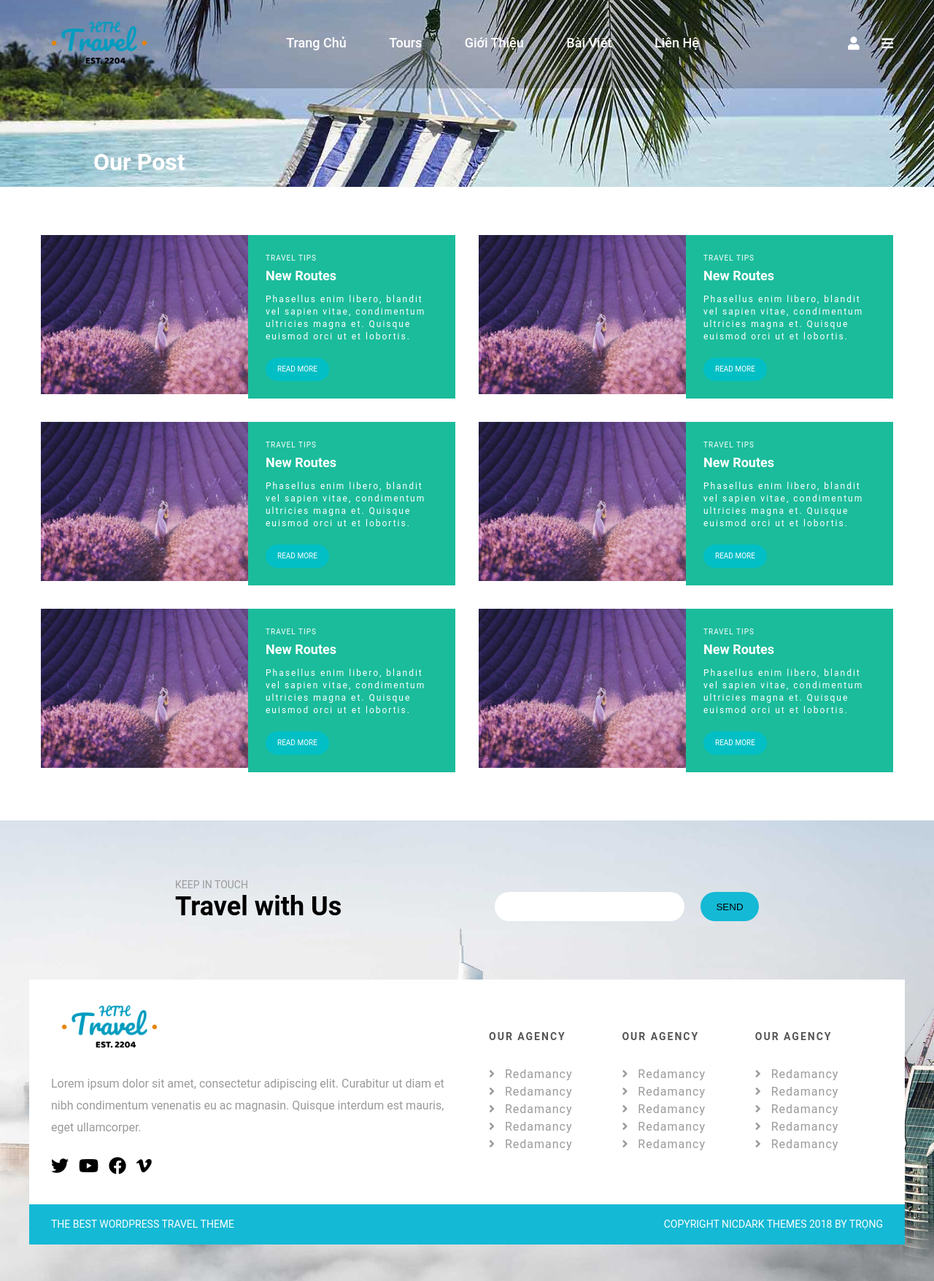
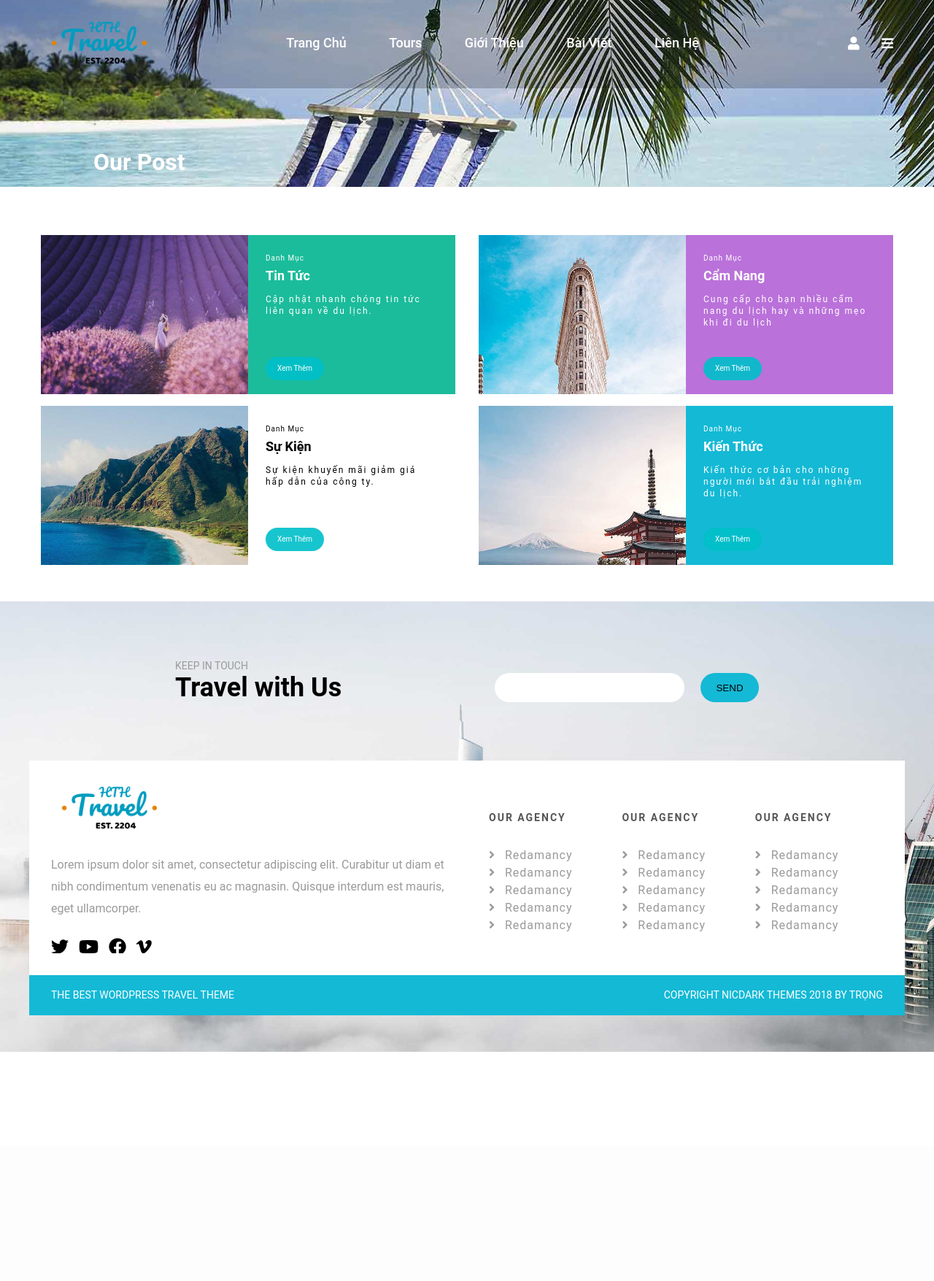
Before and after one commit to hoandz2002/teamok-duan1-, a PHP site: page /duan1/post.php in a window 1280 px wide. Shown: the whole page at 73% size. After the commit the page ends 1441 px from the top, so only its background shows below. Run offline with PHP 8.4, Linux system fonts and the light colour scheme; data that the repository does not hold is empty.

Commit message:
bai viet

```diff
--- a/asset/css/post.css
+++ b/asset/css/post.css
@@ -13,4 +13,6 @@
     font-size: 12px;
     line-height: 16px;
     letter-spacing: 2px;
+    min-height: 67px;
+    display: block;
 }
--- a/header.php
+++ b/header.php
@@ -8,7 +8,8 @@ if (empty($_SESSION['user']) == false) {
     <li class="header__navbar-item-child"><a href="/duan1/cart.php" class="header__navbar-link-child">Giỏ hàng</a></li>
         <li class="header__navbar-item-child"><a href="/duan1/logout.php" class="header__navbar-link-child">Đăng xuất</a></li>';
 } else {
-    $name = '<li class="header__navbar-item-child"><a href="/duan1/login_form.php" class="header__navbar-link-child">Đăng nhập</a></li>';
+    $name = '<li class="header__navbar-item-child"><a href="/duan1/login_form.php" class="header__navbar-link-child">Đăng nhập</a></li>
+    <li class="header__navbar-item-child"><a href="/duan1/cart.php" class="header__navbar-link-child">Giỏ hàng</a></li>';
 }
 ?>
 <!DOCTYPE html>
@@ -37,10 +38,10 @@ if (empty($_SESSION['user']) == false) {
                     <a href="/duan1/about.php" class="header__navbar-item__link">Giới Thiệu</a>
                 </li>
                 <li class="header__navbar-item">
-                    <a href="#" class="header__navbar-item__link">Bài Viết</a>
+                    <a href="/duan1/post.php" class="header__navbar-item__link">Bài Viết</a>
                     <ul class="header__navbar-list-child">
                         <?php foreach ($data_cate as $ds) { ?>
-                            <li class="header__navbar-item-child"><a href="/duan1/post.php" class="header__navbar-link-child"><?php echo $ds['name_cate_post']; ?></a></li>
+                            <li class="header__navbar-item-child"><a href="/duan1/post_cate.php?id_cate_post=<?php echo $ds['id_cate_post']; ?>" class="header__navbar-link-child"><?php echo $ds['name_cate_post']; ?></a></li>
                         <?php } ?>
                     </ul>
                 </li>
--- a/post.php
+++ b/post.php
@@ -12,7 +12,11 @@
     <link rel="stylesheet" href="/duan1/asset/css/post.css">
     <link rel="stylesheet" href="/duan1/asset/css/responsive.css">
     <style>
-
+        .grid__column-2 {
+            width: 50%;
+            height: 234px;
+            overflow: hidden;
+        }
     </style>
 </head>
 
@@ -31,88 +35,58 @@
                         </div>
                         <div class="pd-24 grid__column-2" style="background-color: #1bbc9b;">
                             <div class="post-heading">
-                                <p>TRAVEL TIPS</p>
-                                <h2>New Routes</h2>
+                                <p>Danh Mục</p>
+                                <h2>Tin Tức</h2>
                                 <span>
-                                Phasellus enim libero, blandit vel sapien vitae, condimentum ultricies magna et. Quisque euismod orci ut et lobortis.
+                                    Cập nhật nhanh chóng tin tức liên quan về du lịch.
                                 </span>
                             </div>
-                            <a href="/duan1/post_detail.php" class="btn" style="padding: 8px 16px; margin-top: 20px; font-size: 10px;">READ MORE</a>
+                            <a href="/duan1/post_cate.php?id_cate_post=1" class="btn" style="padding: 8px 16px; margin-top: 20px; font-size: 10px;">Xem Thêm</a>
                         </div>
                     </div>
                     <div class="grid__row pd-16 grid__column-2">
                         <div class="grid__column-2">
-                            <img src="/duan1/asset/img/blog-4.jpg" alt="" class="img">
+                            <img src="/duan1/asset/img/blog-3.jpg" alt="" class="img">
                         </div>
-                        <div class="pd-24 grid__column-2" style="background-color: #1bbc9b;">
+                        <div class="pd-24 grid__column-2" style="background-color: #BA71DA;">
                             <div class="post-heading">
-                                <p>TRAVEL TIPS</p>
-                                <h2>New Routes</h2>
+                                <p>Danh Mục</p>
+                                <h2>Cẩm Nang</h2>
                                 <span>
-                                Phasellus enim libero, blandit vel sapien vitae, condimentum ultricies magna et. Quisque euismod orci ut et lobortis.
+                                    Cung cấp cho bạn nhiều cẩm nang du lịch hay và những mẹo khi đi du lịch
                                 </span>
                             </div>
-                            <a href="/duan1/post_detail.php" class="btn" style="padding: 8px 16px; margin-top: 20px; font-size: 10px;">READ MORE</a>
+                            <a href="/duan1/post_cate.php?id_cate_post=2" class="btn" style="padding: 8px 16px; margin-top: 20px; font-size: 10px;">Xem Thêm</a>
                         </div>
                     </div>
                     <div class="grid__row pd-16 grid__column-2">
                         <div class="grid__column-2">
-                            <img src="/duan1/asset/img/blog-4.jpg" alt="" class="img">
+                            <img src="/duan1/asset/img/blog-2.jpg" alt="" class="img">
                         </div>
-                        <div class="pd-24 grid__column-2" style="background-color: #1bbc9b;">
-                            <div class="post-heading">
-                                <p>TRAVEL TIPS</p>
-                                <h2>New Routes</h2>
+                        <div class="pd-24 grid__column-2" style="background-color: #ffffff;">
+                            <div class="post-heading"  style=" color: black;">
+                                <p>Danh Mục</p>
+                                <h2>Sự Kiện</h2>
                                 <span>
-                                Phasellus enim libero, blandit vel sapien vitae, condimentum ultricies magna et. Quisque euismod orci ut et lobortis.
+                                    Sự kiện khuyến mãi giảm giá hấp dẫn của công ty.
                                 </span>
                             </div>
-                            <a href="/duan1/post_detail.php" class="btn" style="padding: 8px 16px; margin-top: 20px; font-size: 10px;">READ MORE</a>
+                            <a href="/duan1/post_cate.php?id_cate_post=3" class="btn" style="padding: 8px 16px; margin-top: 20px; font-size: 10px;">Xem Thêm</a>
                         </div>
                     </div>
                     <div class="grid__row pd-16 grid__column-2">
                         <div class="grid__column-2">
-                            <img src="/duan1/asset/img/blog-4.jpg" alt="" class="img">
+                            <img src="/duan1/asset/img/blog-1.jpg" alt="" class="img">
                         </div>
-                        <div class="pd-24 grid__column-2" style="background-color: #1bbc9b;">
+                        <div class="pd-24 grid__column-2" style="background-color: #14B9D5;">
                             <div class="post-heading">
-                                <p>TRAVEL TIPS</p>
-                                <h2>New Routes</h2>
+                                <p>Danh Mục</p>
+                                <h2>Kiến Thức</h2>
                                 <span>
-                                Phasellus enim libero, blandit vel sapien vitae, condimentum ultricies magna et. Quisque euismod orci ut et lobortis.
+                                    Kiến thức cơ bản cho những người mới bắt đầu trải nghiệm du lịch.
                                 </span>
                             </div>
-                            <a href="/duan1/post_detail.php" class="btn" style="padding: 8px 16px; margin-top: 20px; font-size: 10px;">READ MORE</a>
-                        </div>
-                    </div>
-                    <div class="grid__row pd-16 grid__column-2">
-                        <div class="grid__column-2">
-                            <img src="/duan1/asset/img/blog-4.jpg" alt="" class="img">
-                        </div>
-                        <div class="pd-24 grid__column-2" style="background-color: #1bbc9b;">
-                            <div class="post-heading">
-                                <p>TRAVEL TIPS</p>
-                                <h2>New Routes</h2>
-                                <span>
-                                Phasellus enim libero, blandit vel sapien vitae, condimentum ultricies magna et. Quisque euismod orci ut et lobortis.
-                                </span>
-                            </div>
-                            <a href="/duan1/post_detail.php" class="btn" style="padding: 8px 16px; margin-top: 20px; font-size: 10px;">READ MORE</a>
-                        </div>
-                    </div>
-                    <div class="grid__row pd-16 grid__column-2">
-                        <div class="grid__column-2">
-                            <img src="/duan1/asset/img/blog-4.jpg" alt="" class="img">
-                        </div>
-                        <div class="pd-24 grid__column-2" style="background-color: #1bbc9b;">
-                            <div class="post-heading">
-                                <p>TRAVEL TIPS</p>
-                                <h2>New Routes</h2>
-                                <span>
-                                Phasellus enim libero, blandit vel sapien vitae, condimentum ultricies magna et. Quisque euismod orci ut et lobortis.
-                                </span>
-                            </div>
-                            <a href="/duan1/post_detail.php" class="btn" style="padding: 8px 16px; margin-top: 20px; font-size: 10px;">READ MORE</a>
+                            <a href="/duan1/post_cate.php?id_cate_post=4" class="btn" style="padding: 8px 16px; margin-top: 20px; font-size: 10px;">Xem Thêm</a>
                         </div>
                     </div>
                 </div>
```
Also changed, not shown: db/post.php (+23 -1 lines), index.php (+4 -3 lines), post_cate.php (added, +71 -0 lines), post_detail.php (+22 -10 lines), asset/img/blog-1.jpg (added), asset/img/blog-2.jpg (added), asset/img/blog-3.jpg (added).
